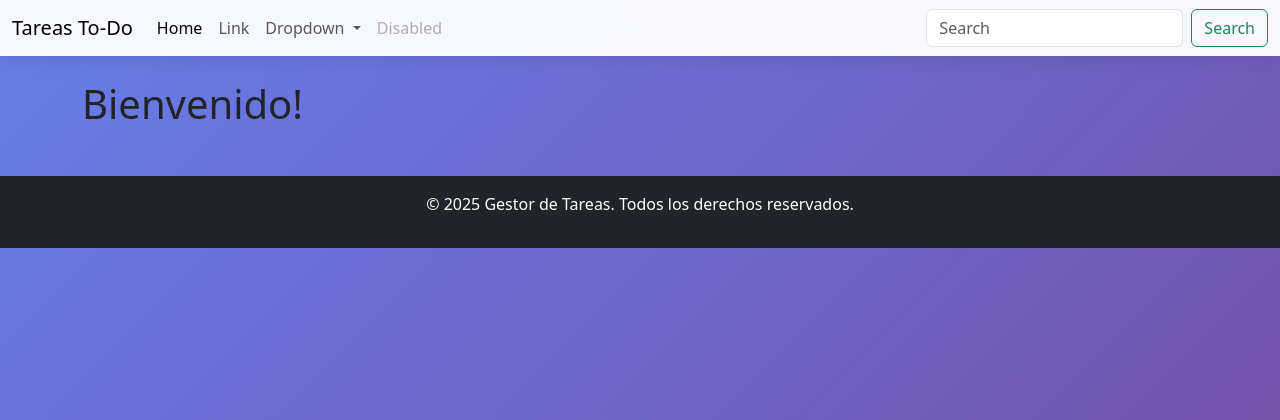
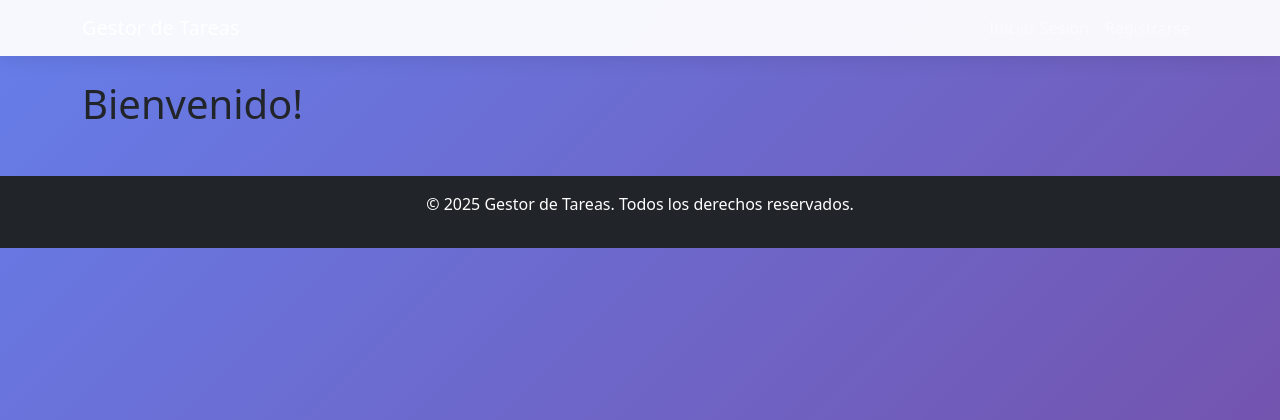
Before and after one commit to ValeEseve/EvModulo06, a Django app: page / in a window 1280 px wide. Shown: the top 420 px of the page. Run offline with Django 5.2, Linux system fonts and the light colour scheme.

Commit message:
agregada ruta y vista de registro

```diff
--- a/tareas/urls.py
+++ b/tareas/urls.py
@@ -7,4 +7,8 @@
     path('tarea/<int:id>/', views.detalle_tarea, name='detalle_tarea'),
     path('tarea/nueva/', views.nueva_tarea, name='nueva_tarea'),
     path('tarea/eliminar/<int:id>/', views.eliminar_tarea, name='eliminar_tarea'),
+    path('dashboard/', views.lista_tareas, name='dashboard'),
+    path('login/', views.login_view, name='login_view'),
+    path('logout/', views.logout_view, name='logout_view'),
+    path('register/', views.register_view, name='register_view'),
 ]
--- a/tareas/views.py
+++ b/tareas/views.py
@@ -10,6 +10,9 @@
     pass
 
 def logout_view(request):
+    pass
+
+def register_view(request):
     pass
 
 
--- a/templates/tareas/components/navbar.html
+++ b/templates/tareas/components/navbar.html
@@ -1,36 +1,47 @@
-<nav class="navbar navbar-expand-lg bg-body-tertiary">
-  <div class="container-fluid">
-    <a class="navbar-brand" href="#">Tareas To-Do</a>
-    <button class="navbar-toggler" type="button" data-bs-toggle="collapse" data-bs-target="#navbarSupportedContent" aria-controls="navbarSupportedContent" aria-expanded="false" aria-label="Toggle navigation">
+<nav class="navbar navbar-expand-lg navbar-dark bg-primary">
+        <div class="container">
+            <a class="navbar-brand" href="{% url 'lista_tareas' %}">
+                <i class="bi bi-check2-square"></i> Gestor de Tareas
+            </a>
+            <button class="navbar-toggler" type="button" data-bs-toggle="collapse" data-bs-target="#navbarNav">
                 <span class="navbar-toggler-icon"></span>
             </button>
-    <div class="collapse navbar-collapse" id="navbarSupportedContent">
-      <ul class="navbar-nav me-auto mb-2 mb-lg-0">
+            <div class="collapse navbar-collapse" id="navbarNav">
+                <ul class="navbar-nav ms-auto">
+                    {% if user.is_authenticated %}
                         <li class="nav-item">
-          <a class="nav-link active" aria-current="page" href="#">Home</a>
+                            <a class="nav-link" href="{% url 'dashboard' %}">
+                                <i class="bi bi-list-task"></i> Mis Tareas
+                            </a>
                         </li>
                         <li class="nav-item">
-          <a class="nav-link" href="#">Link</a>
-        </li>
-        <li class="nav-item dropdown">
-          <a class="nav-link dropdown-toggle" href="#" role="button" data-bs-toggle="dropdown" aria-expanded="false">
-            Dropdown
+                            <a class="nav-link" href="{% url 'nueva_tarea' %}">
+                                <i class="bi bi-plus-circle"></i> Nueva Tarea
                             </a>
-          <ul class="dropdown-menu">
-            <li><a class="dropdown-item" href="#">Action</a></li>
-            <li><a class="dropdown-item" href="#">Another action</a></li>
-            <li><hr class="dropdown-divider"></li>
-            <li><a class="dropdown-item" href="#">Something else here</a></li>
-          </ul>
                         </li>
                         <li class="nav-item">
-          <a class="nav-link disabled" aria-disabled="true">Disabled</a>
+                            <span class="nav-link">
+                                <i class="bi bi-person-circle"></i> {{ user.username }}
+                            </span>
                         </li>
+                        <li class="nav-item">
+                            <a class="nav-link" href="{% url 'logout_view' %}">
+                                <i class="bi bi-box-arrow-right"></i> Cerrar Sesión
+                            </a>
+                        </li>
+                    {% else %}
+                        <li class="nav-item">
+                            <a class="nav-link" href="{% url 'login_view' %}">
+                                <i class="bi bi-box-arrow-in-right"></i> Iniciar Sesión
+                            </a>
+                        </li>
+                        <li class="nav-item">
+                            <a class="nav-link" href="{% url 'register_view' %}">
+                                <i class="bi bi-person-plus"></i> Registrarse
+                            </a>
+                        </li>
+                    {% endif %}
                 </ul>
-      <form class="d-flex" role="search">
-        <input class="form-control me-2" type="search" placeholder="Search" aria-label="Search"/>
-        <button class="btn btn-outline-success" type="submit">Search</button>
-      </form>
             </div>
         </div>
     </nav>
```
Lines whose indentation alone changed are shown as unchanged.
